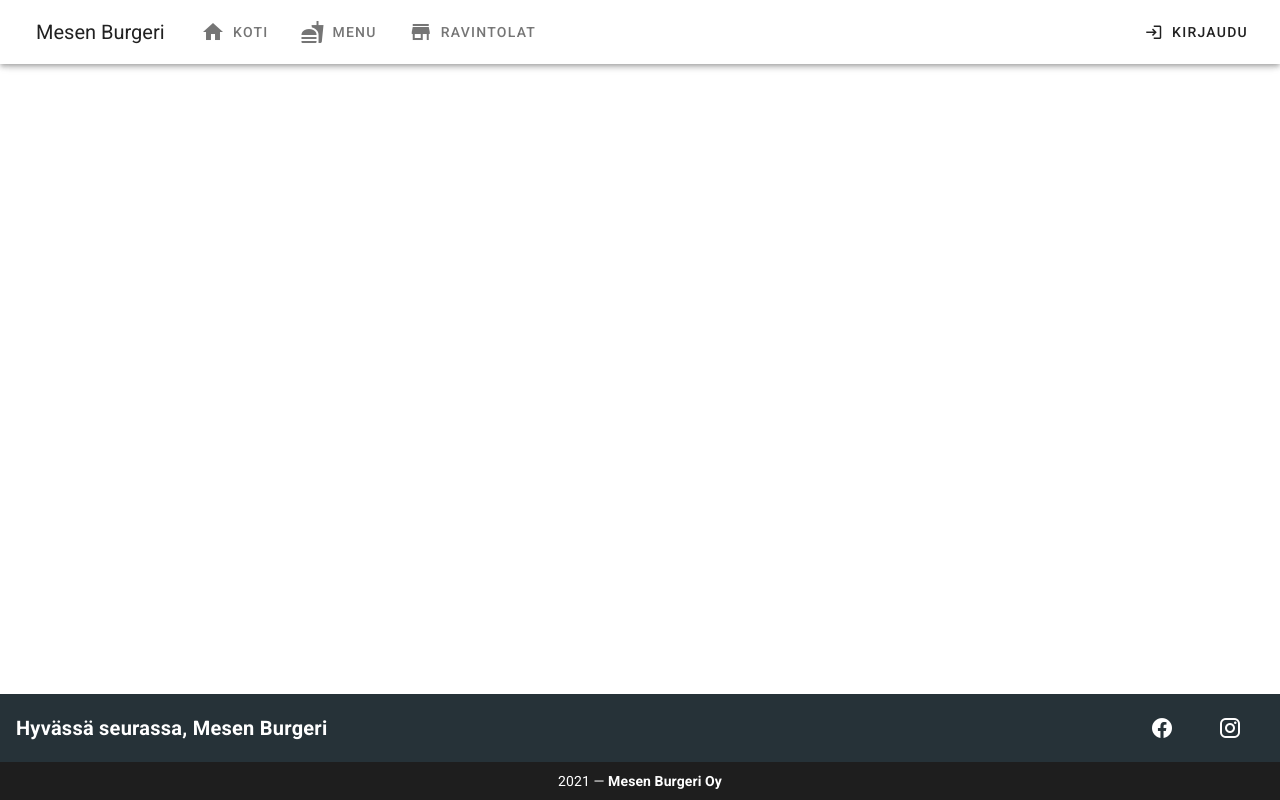
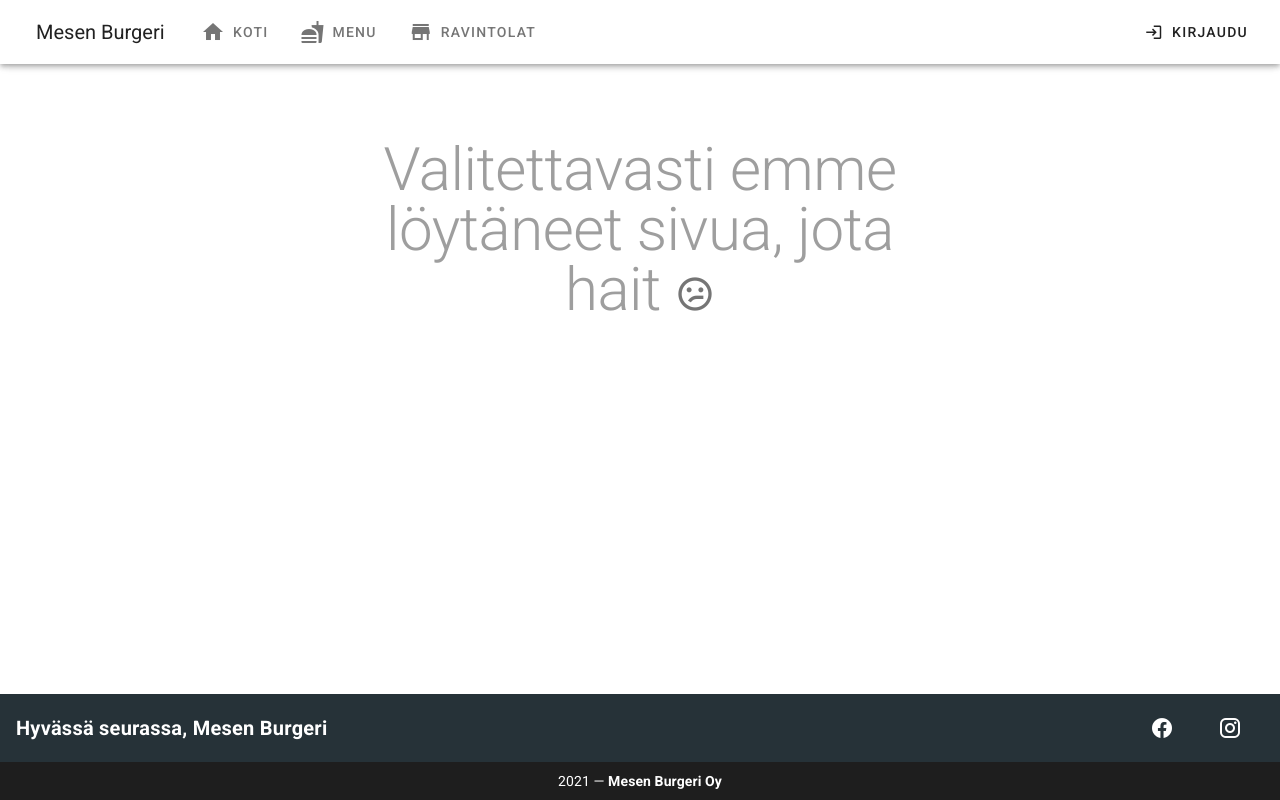
Before and after one commit to 0x4aK/verkkokauppa, a Vue app in the folder Frontend/: page /job in a window 1280 px wide. Built offline with nearby package versions, Linux system fonts and the light colour scheme.

Commit message:
Added 404 page

```diff
--- a/Frontend/src/router/index.js
+++ b/Frontend/src/router/index.js
@@ -62,6 +62,13 @@ const routes = [
       import(/* webpackChunkName: "owner" */ "../views/Owner.vue"),
     meta: { requiresAuth: true, lvlNeeded: 1 },
   },
+
+  {
+    path: "/:catchAll(.*)",
+    name: "NotFound",
+    component: () =>
+      import(/* webpackChunkName: "not-found" */ "../views/NotFound.vue"),
+  },
 ];
 
 const router = new VueRouter({
--- /dev/null
+++ b/Frontend/src/views/NotFound.vue
@@ -0,0 +1,16 @@
+<template>
+  <v-container class="not-found" fluid>
+    <v-row class="justify-center">
+      <v-col cols="12" md="6" class="text-h2 text--disabled text-center my-16">
+        Valitettavasti emme löytäneet sivua, jota hait
+        <v-icon x-large>mdi-emoticon-confused-outline</v-icon>
+      </v-col>
+    </v-row>
+  </v-container>
+</template>
+
+<script>
+export default {};
+</script>
+
+<style></style>
```
